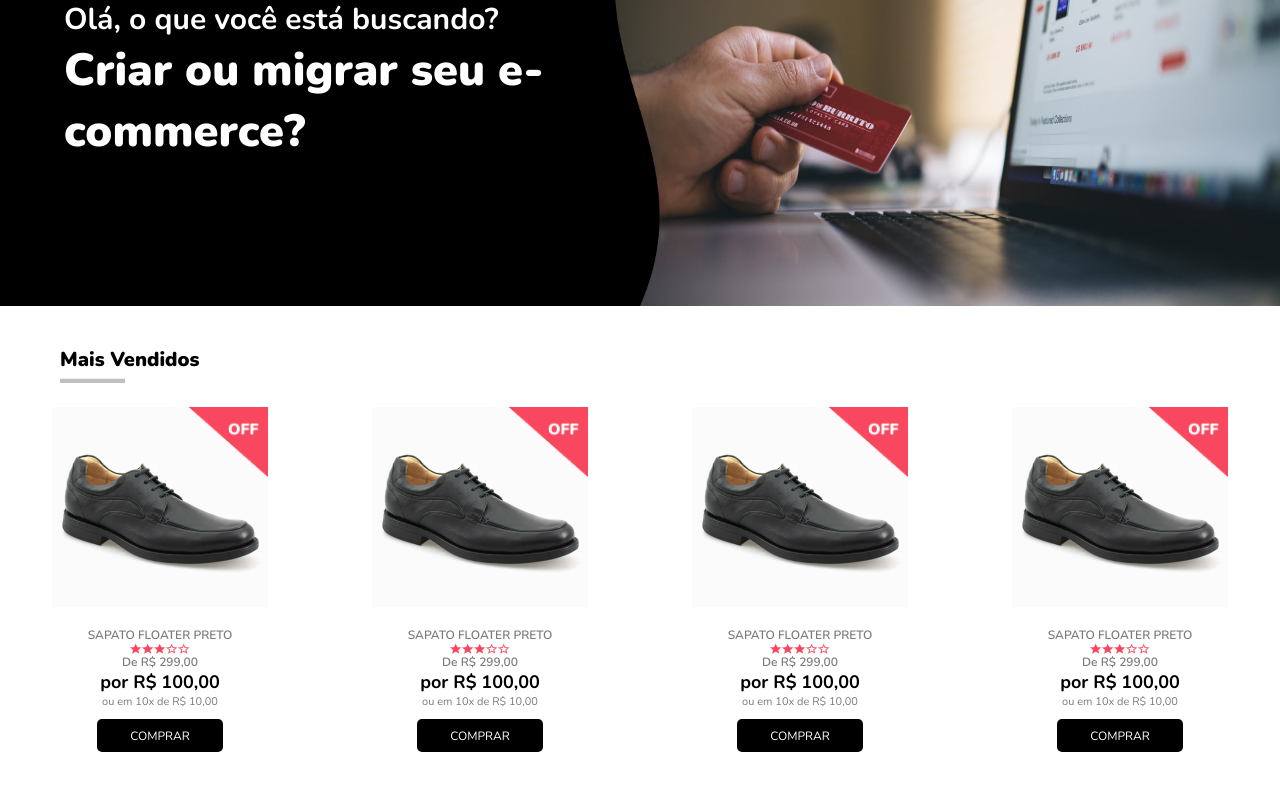
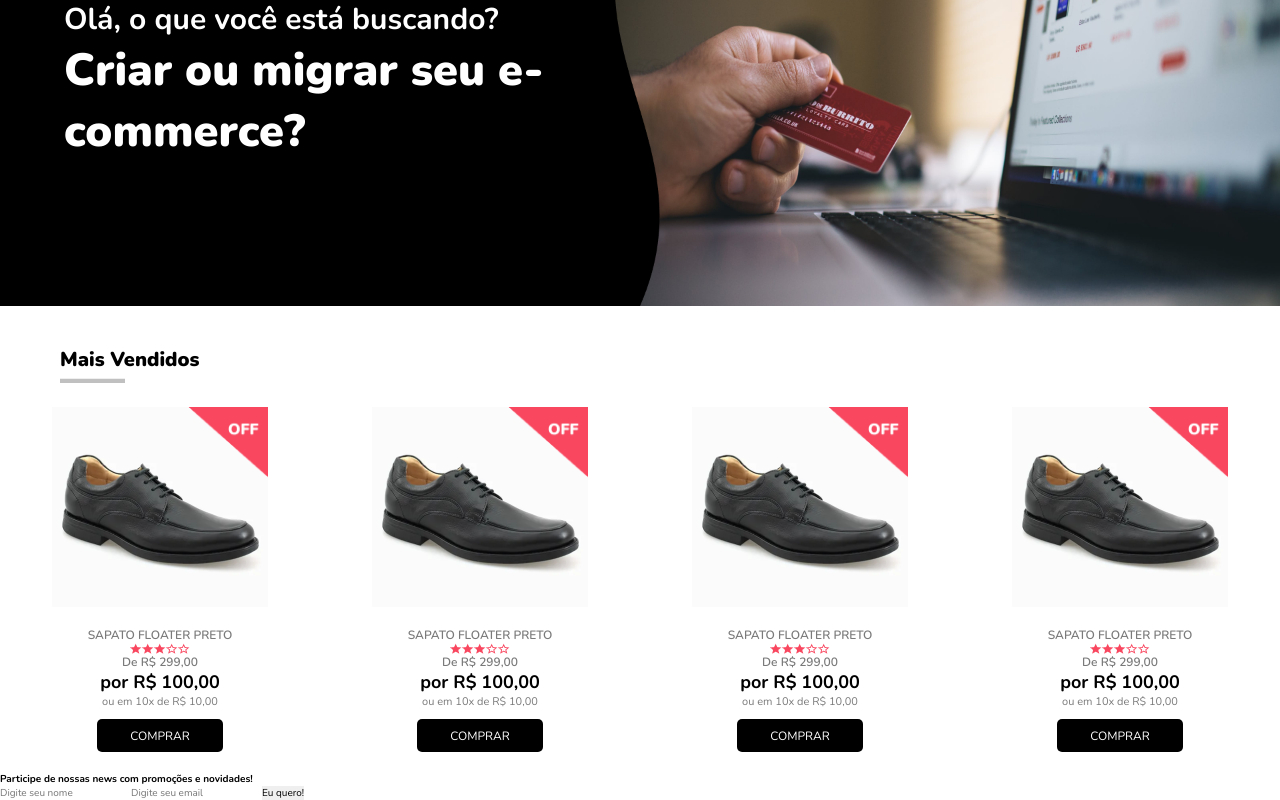
Before and after one commit to rmmena123/ps-corebiz, a React (Create React App) app: page / in a window 1280 px wide. Shown: the part 201-1001 px from the top of the page. Before the commit the page ends 973 px from the top, so only its background shows below. Built offline with nearby package versions, Linux system fonts and the light colour scheme.

Commit message:
Componente Newsletter #1
- Adição da estrutura HTML do newsletter

```diff
--- a/src/pages/Home/index.js
+++ b/src/pages/Home/index.js
@@ -186,6 +186,18 @@ function App() {
 						</S.Product>
 					</S.Products>
 				</S.ProductsSection>
+
+				<S.NewsletterSection>
+					<div>
+						<h2>Participe de nossas news com promoções e novidades!</h2>
+					</div>
+
+					<div>
+						<input type="text" placeholder="Digite seu nome"></input>
+						<input type="email" placeholder="Digite seu email"></input>
+						<button>Eu quero!</button>
+					</div>
+				</S.NewsletterSection>
 			</S.Main>
 		</>
 	);
--- a/src/pages/Home/styles.js
+++ b/src/pages/Home/styles.js
@@ -243,3 +243,7 @@ export const Product = styled.div`
 		cursor: pointer;
 	}
 `;
+
+// ----- Newsletter -----
+
+export const NewsletterSection = styled.section``;
```
